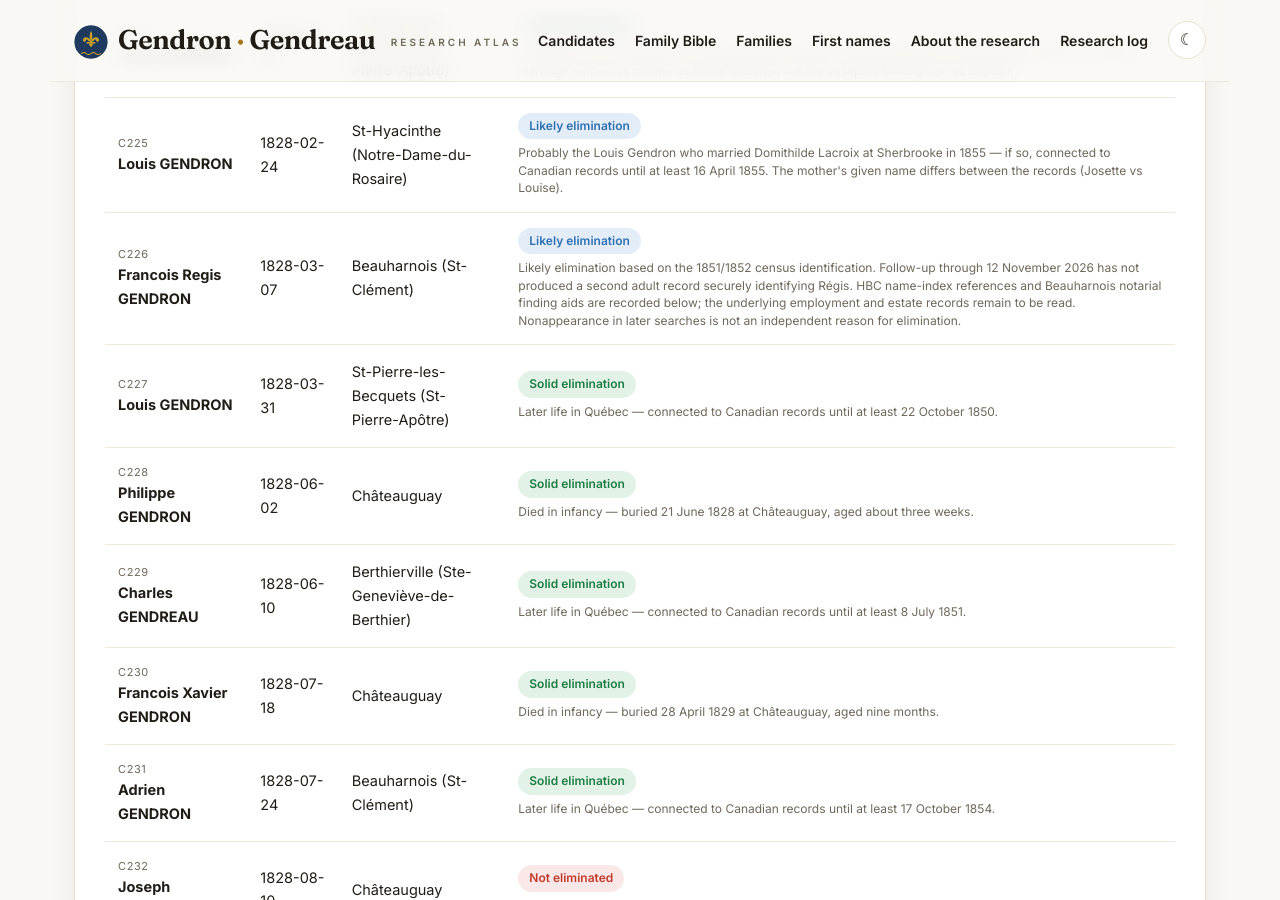
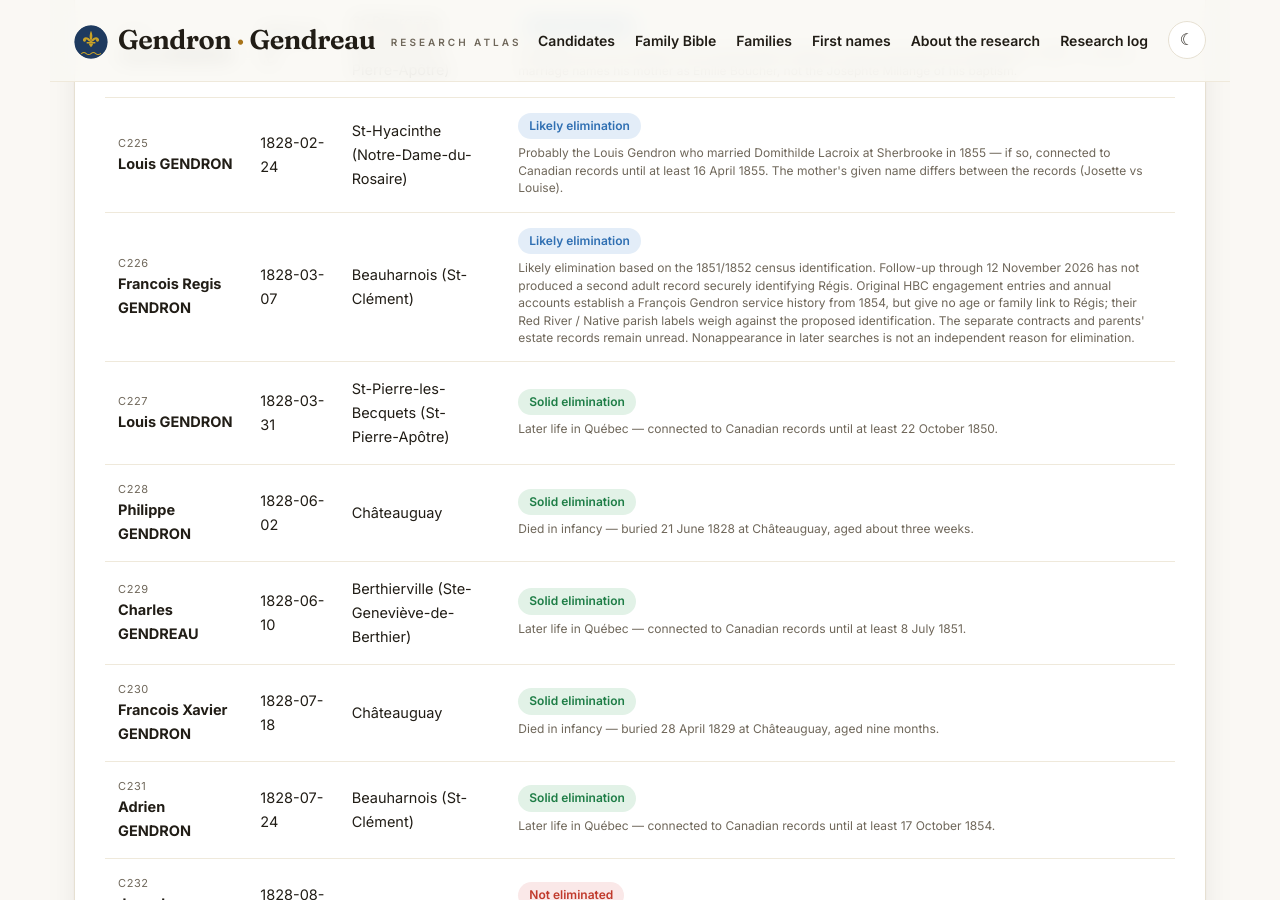
Before and after one commit to vetharmon/gendron-research, a Jekyll site: the page built from index.html, in a window 1280 px wide and 900 px high, scrolled down 23993 px. Built offline with Jekyll 4.4.1, drawn with Linux system fonts in a browser that asks for light colours; part of the change alters nothing that is shown.

Commit message:
Document C226 HBC originals and correct engagement entry number

```diff
--- a/_candidates/c226.md
+++ b/_candidates/c226.md
@@ -10,7 +10,7 @@ tier: "likely"
 francois: true
 act: "4253808"
 parents: "Jean Baptiste Gendron and Claire Chatigny"
-outcome: "Likely elimination based on the 1851/1852 census identification. Follow-up through 12 November 2026 has not produced a second adult record securely identifying Régis. HBC name-index references and Beauharnois notarial finding aids are recorded below; the underlying employment and estate records remain to be read. Nonappearance in later searches is not an independent reason for elimination."
+outcome: "Likely elimination based on the 1851/1852 census identification. Follow-up through 12 November 2026 has not produced a second adult record securely identifying Régis. Original HBC engagement entries and annual accounts establish a François Gendron service history from 1854, but give no age or family link to Régis; their Red River / Native parish labels weigh against the proposed identification. The separate contracts and parents' estate records remain unread. Nonappearance in later searches is not an independent reason for elimination."
 permalink: /candidates/c226/
 sources:
   - label: "LAFRANCE baptism (act 4253808)"
@@ -38,11 +38,13 @@ search_log:
   - resource: "11 November 2026 — 1861 census of Canada East, St-Clément, read page by page (FamilySearch images)"
     outcome: "The parents' household (sheet 51, lines 40–45: Jean Baptiste 65, Claire 60, Jérémie 26, Célanire 22, a 'David' Gendron 13 and John Nadeau 5; image ark:/61903/3:1:S3HY-DZVQ-LDP) does not include Régis, and he is not on sheets 50–52, which were read directly. Michel's household is at sheet 109; Judith and Jean Baptiste Nadeau are at Beauharnois village, sheet 20. Angèle and Joseph Bourdeau could not be confirmed as a pair. The two youngest in the parents' household are not among the couple's twelve PRDH children and are unexplained. (The LAC census search was bot-blocked that day; the same census was read in FamilySearch's images.)"
   - resource: "11 November 2026 — Fur-trade records: HBCA biographical sheets, Saint-Boniface voyageur contracts, Red River census indexes"
-    outcome: "No trace of Régis. The HBCA biographical index holds exactly one Gendron sheet — Alexandre (ca. 1811–1888/91) of St-Michel, Yamaska, in HBC service 1832–1853 in New Caledonia and at Fort Colville — a documented stranger. The Saint-Boniface voyageur contracts database ends in 1840, before Régis could have signed an engagement, so his absence there proves nothing. The only Gendron man in the Red River censuses is a François born about 1806–1809, resident there from 1838 — another stranger. The Montréal notarial route has since been searched: Généalogie Québec's notarial-contracts index holds no engagement for him, and the répertoires of the five Montréal engagement notaries whose practice reaches his era were read — Lacombe (name index, 1844–1863), Jobin (1844–1853) and Bédouin (1844) complete, and the chronological répertoires of Doucet (1844–1855) and Griffin (1844–1847) in full; no Gendron appears in any role, and none of the twenty engagements in Doucet's book names a Gendron or a Beauharnois man. One page of Griffin's répertoire (acts 20799–20837, October 1844) is missing from the scan. Correction, 12 November: HBCA DOES provide online name indexes for its engagement registers and servants' contracts. These indexes have now been checked; see the dated update below. The original employment records remain unread."
+    outcome: "No trace of Régis. The HBCA biographical index holds exactly one Gendron sheet — Alexandre (ca. 1811–1888/91) of St-Michel, Yamaska, in HBC service 1832–1853 in New Caledonia and at Fort Colville — a documented stranger. The Saint-Boniface voyageur contracts database ends in 1840, before Régis could have signed an engagement, so his absence there proves nothing. The only Gendron man in the Red River censuses is a François born about 1806–1809, resident there from 1838 — another stranger. The Montréal notarial route has since been searched: Généalogie Québec's notarial-contracts index holds no engagement for him, and the répertoires of the five Montréal engagement notaries whose practice reaches his era were read — Lacombe (name index, 1844–1863), Jobin (1844–1853) and Bédouin (1844) complete, and the chronological répertoires of Doucet (1844–1855) and Griffin (1844–1847) in full; no Gendron appears in any role, and none of the twenty engagements in Doucet's book names a Gendron or a Beauharnois man. One page of Griffin's répertoire (acts 20799–20837, October 1844) is missing from the scan. Correction, 12 November: HBCA DOES provide online name indexes for its engagement registers and servants' contracts. These indexes have now been checked; see the dated update below. Original engagement entries and annual accounts were subsequently inspected on 12 November; the separate contracts remain unread. See the original-record findings below."
   - resource: "12 November 2026 — HBCA online employment name indexes"
-    outcome: "Corrected the earlier assertion that no online engagement index exists. Gendron entries in both the Northern Department engagement index and the servants-contract index were examined. Four later François entries (1854, 1859, 1860, 1862) provide archival references but no identification as Régis, no parents, and no age in the displayed entries. Original records remain unread."
+    outcome: "Corrected the earlier assertion that no online engagement index exists. Gendron entries in both the Northern Department engagement index and the servants-contract index were examined. Four later François entries (1854, 1859, 1860, 1862) provide archival references but no identification as Régis, no parents, and no age in the displayed entries. At this initial index stage, the originals had not been read; subsequent original-record findings appear below."
   - resource: "12 November 2026 — Beauharnois notarial finding aids and property compilation"
     outcome: "Located François-Clovis Basinet's CN607,S2 repertory, including 1862–1875 and 1876–1879, and the relevant minute microfilms 8120/8121. The BAnQ viewer stalled before pages could be read: this is not a completed estate search. A municipal property compilation's Jean Baptiste Gendron at lot 17 names wife Madeleine Fournier, not Claire Chatigny; that lead was set aside."
+  - resource: "12 November 2026 — HBCA original engagement register and annual accounts"
+    outcome: "B.239/u/2, printed pages 126–127 and 131, inspected: the indexed entry 750 should be 751; entry 775 explicitly refers to 751. B.239/g/34, folio 36 (1854–1855), and B.239/g/41, folio 37 (1861–1862), inspected: François Gendron in the Mackenzie River district, parish Native, age blank; one and eight years of service respectively. No Régis, Beauharnois or parents named. A.32/30 is catalogued on microfilm 399 without a digitized PDF in the item listing; the 1859/1862 contracts remain unread."
 ---
 
 ## Biography and current assessment
@@ -108,7 +110,7 @@ The actual expanded age range was **23–43**. An interim progress message said
 3. **Siméon's baptism:** [LAFRANCE 6103891](https://www.genealogiequebec.com/en/lafrance_naissances/6103891) gives 16 June 1861, while [ABCD 48706732](https://www.genealogiequebec.com/en/abcd_indiv/48706732) gives 10 September 1861. **Original not inspected; resolve the conflicting index dates.**
 4. **Parents' estates, 1873–1879:** Locate Beauharnois notaries' repertories and look for inventories, partitions, succession settlements, donations, sales, or powers of attorney naming the couple and their heirs. An heir list may identify Régis's residence or descendants. The [BAnQ Montréal-region inventory index](https://www2.banq.qc.ca/archives/genealogie_histoire_familiale/ressources/bd/recherche.html?id=INVENTAIRE_MONTREAL_20170823) includes Beauharnois CN607 but covers **1791–1840 only**: it cannot test these estates. **No negative estate search result is claimed.**
 5. **Ontario follow-up:** Continue spelling variants and search Catholic marriages/burials for a record naming Jean Baptiste Gendron and Claire Chatigny. The census searches above do not exhaust Ontario records.
-6. **Voyageur employment records:** The Montréal notarial and biographical searches are summarized in the search log above. HBCA engagement-register and servants-contract indexes were checked on 12 November; original employment records remain to be examined.
+6. **Voyageur employment records:** The Montréal notarial and biographical searches are summarized in the search log above. HBCA engagement-register and servants-contract indexes were checked on 12 November; original engagement entries and annual accounts were subsequently inspected, as documented below; the separate contracts remain unread.
 
 No PRDH individual pages were opened or credits intentionally consumed during this pass. No additional elimination is claimed. Register scans remain on their source websites; none is hosted here.
 
@@ -121,16 +123,33 @@ No PRDH individual pages were opened or credits intentionally consumed during th
 
 The earlier statement that the engagement registers were not name-indexed online was incorrect. Both the [Northern Department engagement index](https://www.gov.mb.ca/chc/archives/hbca/name_indexes/hbc_northern_department_servants_engagement.html) and the [servants' contracts index](https://www.gov.mb.ca/chc/archives/hbca/name_indexes/hbc_servants_contracts.html) are publicly searchable. The Gendron entries contain these later François references:
 
-| Index | Year | Indexed particulars | Original reference to examine |
+| Index | Year | Indexed particulars | Original reference and inspection status |
 | --- | --- | --- | --- |
-| Engagement register | 1854 | François Gendron; middleman; Red River | B.239/u/2, entry 750 |
-| Engagement register | 1860 | François Gendron; bowsman; origin recorded as “Native” | B.239/u/2, entry 775 |
-| Servants' contract | 1859 | François Gendron; St-Boniface; Fort Simpson; bowsman (devant) | A.32/30, folios 157–158 |
-| Servants' contract | 1862 | François Gendron; St-Boniface; Fort Simpson; steersman | A.32/30, folios 159–160 |
+| Engagement register | 1854 | François Gendron; middleman; Red River | B.239/u/2, **entry 751**, printed p. 127; original inspected. The online index incorrectly gives 750. |
+| Engagement register | 1860 | François Gendron; bowsman; origin recorded as “Native” | B.239/u/2, entry 775, printed p. 131; original inspected. |
+| Servants' contract | 1859 | François Gendron; St-Boniface; Fort Simpson; bowsman (devant) | A.32/30, folios 157–158; original unread. |
+| Servants' contract | 1862 | François Gendron; St-Boniface; Fort Simpson; steersman | A.32/30, folios 159–160; original unread. |
 
-These are **four entries, not four established people**. None identifies Régis or names Jean Baptiste Gendron and Claire Chatigny. The displayed entries supply no age. They have not been connected to the older François already found in the Red River censuses, nor should that connection be assumed. Earlier François employment entries in 1827 and 1833 cannot be the adult employment of a man born in 1828.
+These are **four entries, not four established people**. The two engagement entries are now explicitly connected by the original register, as shown below. None identifies Régis or names Jean Baptiste Gendron and Claire Chatigny. They have not been connected to the older François already found in the Red River censuses, nor should that connection be assumed. Earlier François employment entries in 1827 and 1833 cannot be the adult employment of a man born in 1828.
 
-The [HBCA index guide](https://www.gov.mb.ca/chc/archives/hbca/name_indexes/index.html) explains that original engagement registers can contain ages, service dates and departure remarks omitted from the name index. Those details could help identify or dismiss these leads. **Originals not inspected.** No missing index result is treated as evidence that Régis never worked for HBC.
+### Original HBC records inspected: a service history, still no link to Régis
+
+The digitized originals were located through Keystone's listings search and visually read. The following links open the archive's PDFs; PDF page numbers differ from the handwritten or printed page numbers. No scans are hosted on this site.
+
+| Original | Reading relevant to the identity question |
+| --- | --- |
+| [B.239/u/2, entry 751, printed p. 127; reel 1M853, PDF p. 108](https://pam.minisisinc.com/DIGITALOBJECTS/Access/HBCA%20Microfilm/1M853/B239-U-2.pdf#page=108) | François Gendron; age blank; parish **Red River**; initially middleman, engaged at Portage La Loche. Wages commence **23 July 1854**. Later renewals name Fort Simpson and progress from bowsman to steersman, with entries through 1871. The departure columns contain **R.R.S., 1872**; the abbreviation is left unexpanded here. |
+| [B.239/u/2, entry 775, printed p. 131; reel 1M853, PDF p. 113](https://pam.minisisinc.com/DIGITALOBJECTS/Access/HBCA%20Microfilm/1M853/B239-U-2.pdf#page=113) | François Gendron; age blank; parish **Native**; bowsman, **Fort Norman, 4 June 1860**; two-year term expiring 1 June 1862, wages £25. The explicit instruction **“see No 751”** establishes that this is the same employee as the 1854 entry. |
+| [B.239/g/34, 1854–1855 accounts, folio 36; reel 1M808, PDF p. 76](https://pam.minisisinc.com/DIGITALOBJECTS/Access/HBCA%20Microfilm/1M808/B239-G-34.pdf#page=76) | François Gendron in the **Mackenzie River** district; midman; parish ditto **Native**; **one year of service**, contract expiry 1856; age blank. This agrees with the initial engagement. |
+| [B.239/g/41, 1861–1862 accounts, folio 37; reel 1M809, PDF p. 77](https://pam.minisisinc.com/DIGITALOBJECTS/Access/HBCA%20Microfilm/1M809/B239-G-41.pdf#page=77) | François Gendron in the **Mackenzie River** district; bowsman; parish ditto **Native**; **eight years of service**, wages £25; age blank. The service length and role agree with the engagement history. A separate Pierre Gendron follows him, but no relationship is stated. |
+
+**Index correction:** [printed p. 126, PDF p. 107](https://pam.minisisinc.com/DIGITALOBJECTS/Access/HBCA%20Microfilm/1M853/B239-U-2.pdf#page=107) shows that entry **750 is Andrew Gardner of Yell**. François is entry **751**, not 750. The correction comes from the original numbering and the internal reference in entry 775.
+
+**Assessment:** the explicit cross-reference and the matching annual accounts strengthen the identification of the HBC employee across these records. They do **not** connect him to François Régis of Beauharnois. Every age field inspected for him is blank, and none names Régis, Beauharnois, Jean Baptiste Gendron or Claire Chatigny. The repeated **Red River / Native** parish labels weigh against the proposed Beauharnois identification, although they do not alone prove a different identity. These records are retained as an investigated lead, not added as evidence eliminating C226.
+
+The separate **1859 and 1862 contracts** have years, places and roles consistent with this service history, but their originals still need comparison. Keystone's item for **A.32/30, “Servants' contracts — Ga–Gk,” 1818–ca. 1926**, gives location **H2-110-003, microfilm 399** and provides no digitized PDF in that listing. The [catalogue record](https://pam.minisisinc.com/scripts/mwimain.dll/144/LISTINGS_IMAGES/LISTINGS_DET_IMAGES/SISN%201850?sessionsearch) is the retrieval point for folios **157–160**. A record naming his parents or specifically identifying his home parish would be materially stronger than another matching occupational entry. The parents' estates remain a separate route to such a family link.
+
+No missing index result is treated as evidence that Régis never worked for HBC.
 
 ### Parents' estates: a specific notarial starting point
 
```
